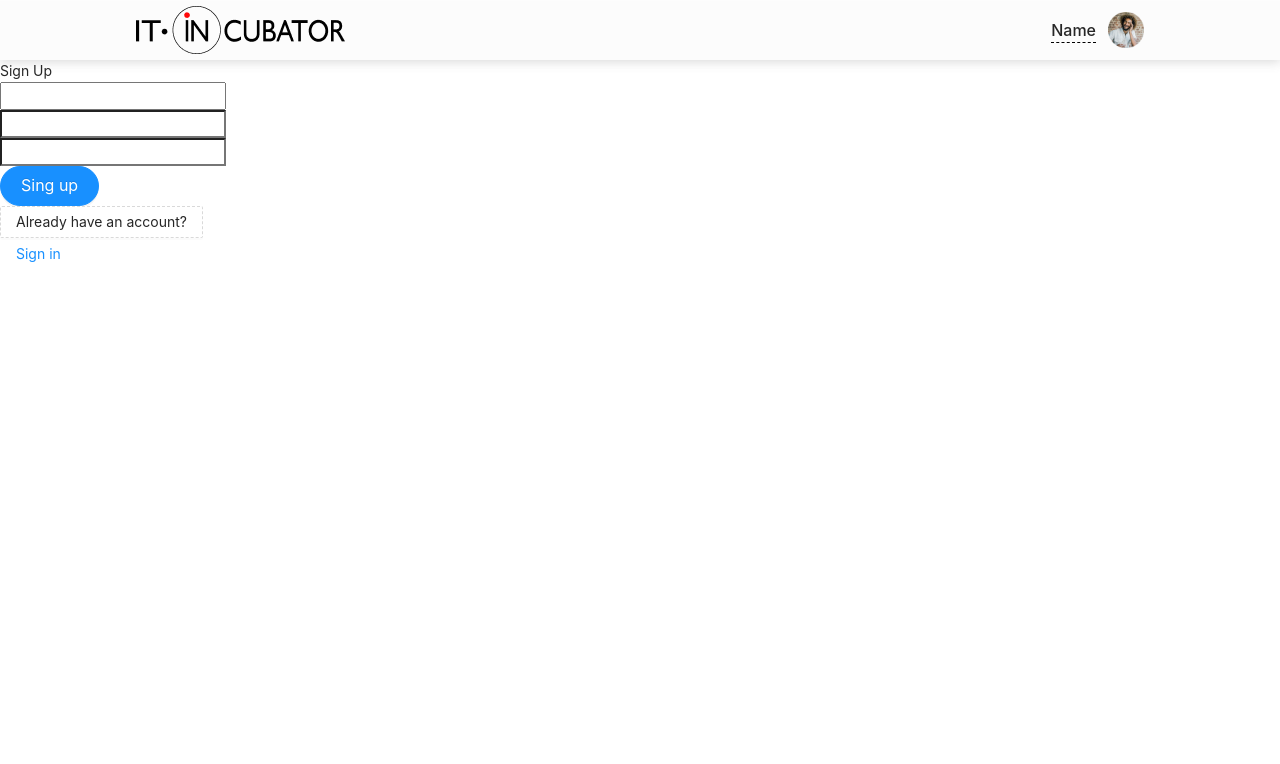
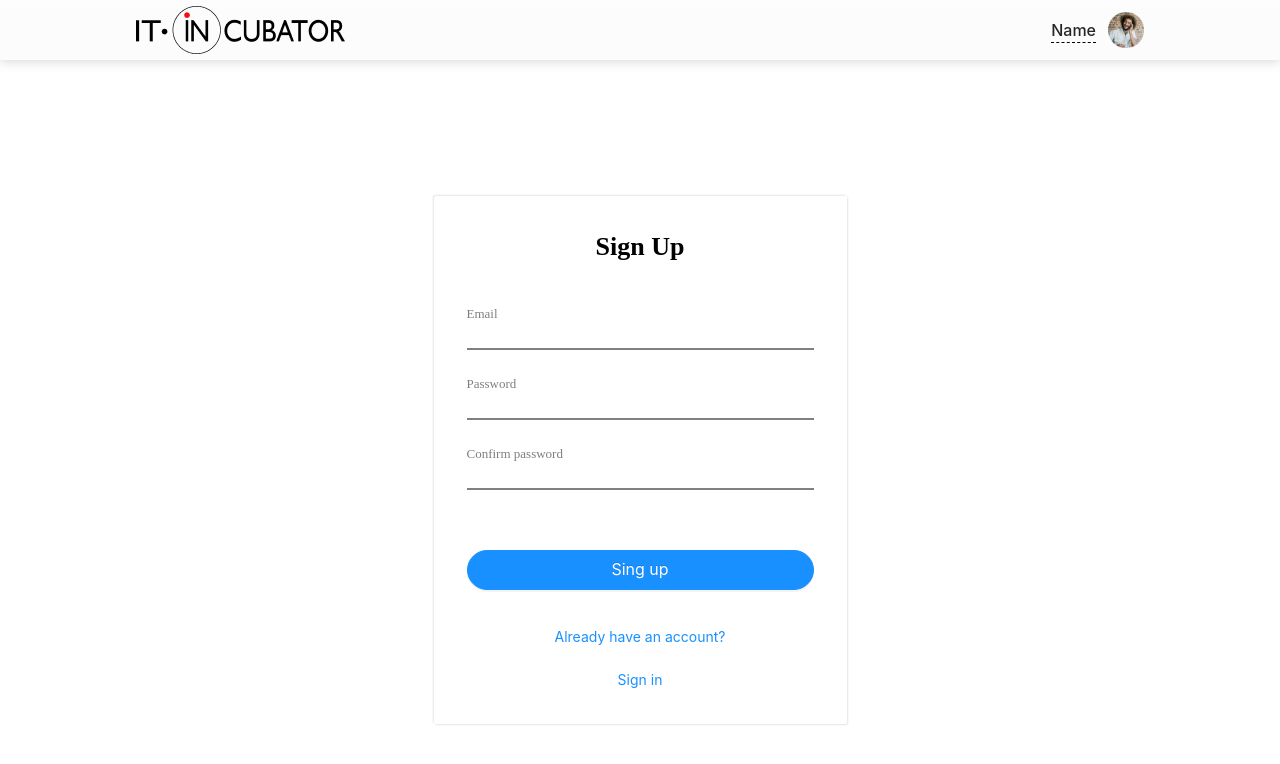
Before and after one commit to seredakiryl/Cards, a React (Create React App) app: page /Registration in a window 1280 px wide. Shown: the top 764 px of the page. Built offline with nearby package versions, Linux system fonts and the light colour scheme.

Commit message:
update regisration styles

```diff
--- /dev/null
+++ b/src/components/auth/registration/Regisration.module.css
@@ -0,0 +1,122 @@
+.wrapper {
+  display: flex;
+  align-items: center;
+  justify-content: center;
+
+  height: 100vh;
+}
+.container {
+  display: flex;
+  flex-direction: column;
+  align-items: center;
+  justify-content: flex-start;
+
+  width: 413px;
+  height: 528px;
+  padding: 0;
+
+  background: #ffffff;
+  border-radius: 2px;
+  box-shadow: 1px 1px 2px rgba(0, 0, 0, 0.1), -1px -1px 2px rgba(0, 0, 0, 0.1);
+}
+
+.hederSignUp {
+  margin-top: 35px;
+
+  font-family: 'Montserrat';
+  font-size: 26px;
+  font-weight: 600;
+  font-style: normal;
+  line-height: 32px;
+  /* identical to box height */
+
+  color: #000000;
+}
+
+.hederEmail {
+  align-self: flex-start;
+
+  margin-top: 41px;
+  margin-left: 33px;
+
+  font-family: 'Montserrat';
+  font-size: 13px;
+  font-weight: 400;
+  font-style: normal;
+  line-height: 20px;
+  /* identical to box height, or 154% */
+  color: #000000;
+
+  opacity: 0.5;
+}
+
+.inputEmail {
+  width: 347px;
+
+  border: none;
+  border-bottom: 2px solid gray;
+}
+
+.hederPassword {
+  align-self: flex-start;
+
+  margin-top: 24px;
+  margin-left: 33px;
+
+  font-family: 'Montserrat';
+  font-size: 13px;
+  font-weight: 400;
+  font-style: normal;
+  line-height: 20px;
+  /* identical to box height, or 154% */
+
+  color: #000000;
+
+  opacity: 0.5;
+}
+
+.inputPassword {
+  width: 347px;
+
+  border: none;
+  border-bottom: 2px solid gray;
+}
+
+.hederConfirmPassword {
+  align-self: flex-start;
+
+  margin-top: 24px;
+  margin-left: 33px;
+
+  font-family: 'Montserrat';
+  font-size: 13px;
+  font-weight: 400;
+  font-style: normal;
+  line-height: 20px;
+  /* identical to box height, or 154% */
+
+  color: #000000;
+
+  opacity: 0.5;
+}
+.inputConfirmPassword {
+  width: 347px;
+
+  border: none;
+  border-bottom: 2px solid gray;
+}
+.buttonSingUp {
+  width: 347px;
+  margin-top: 60px;
+}
+.buttonHaveAccaunt {
+  margin-top: 31px;
+
+  font-size: 14px;
+  color: grey;
+}
+.buttonSingIn {
+  margin-top: 11px;
+
+  font-size: 16px;
+}
--- a/src/components/auth/registration/Registration.tsx
+++ b/src/components/auth/registration/Registration.tsx
@@ -1,29 +1,36 @@
 import React from 'react'
-import { Button } from 'antd'
+import { Button, Space } from 'antd'
+import s from './Regisration.module.css'
 
 export const Registration = () => {
   return (
-    <div>
-      <div>Sign Up</div>
-      <div>
-        <input type="email" />
-      </div>
-      <div>
-        <input type="password" />
-      </div>
-      <div>
-        <input type="password" />
-      </div>
-      <div>
-        <Button type="primary" shape="round" size={'large'}>
+    <div className={s.wrapper}>
+      <div className={s.container}>
+        <div className={s.hederSignUp}>Sign Up</div>
+        <div className={s.hederEmail}>Email</div>
+        <div>
+          <input type="email" className={s.inputEmail} />
+        </div>
+        <div className={s.hederPassword}>Password</div>
+        <div>
+          <input type="password" className={s.inputPassword} />
+        </div>
+        <div className={s.hederConfirmPassword}>Confirm password</div>
+        <div>
+          <input type="password" className={s.inputConfirmPassword} />
+        </div>
+
+        <Button type="primary" shape="round" size={'large'} className={s.buttonSingUp}>
           Sing up
         </Button>
-      </div>
-      <div>
-        <Button type="dashed">Already have an account?</Button>
-      </div>
-      <div>
-        <Button type="link">Sign in</Button>
+
+        <Button type="link" className={s.buttonHaveAccaunt}>
+          Already have an account?
+        </Button>
+
+        <Button type="link" className={s.buttonSingIn}>
+          Sign in
+        </Button>
       </div>
     </div>
   )
```
Also changed, not shown: 1 other file (tests, documents, lock files or other folders).
